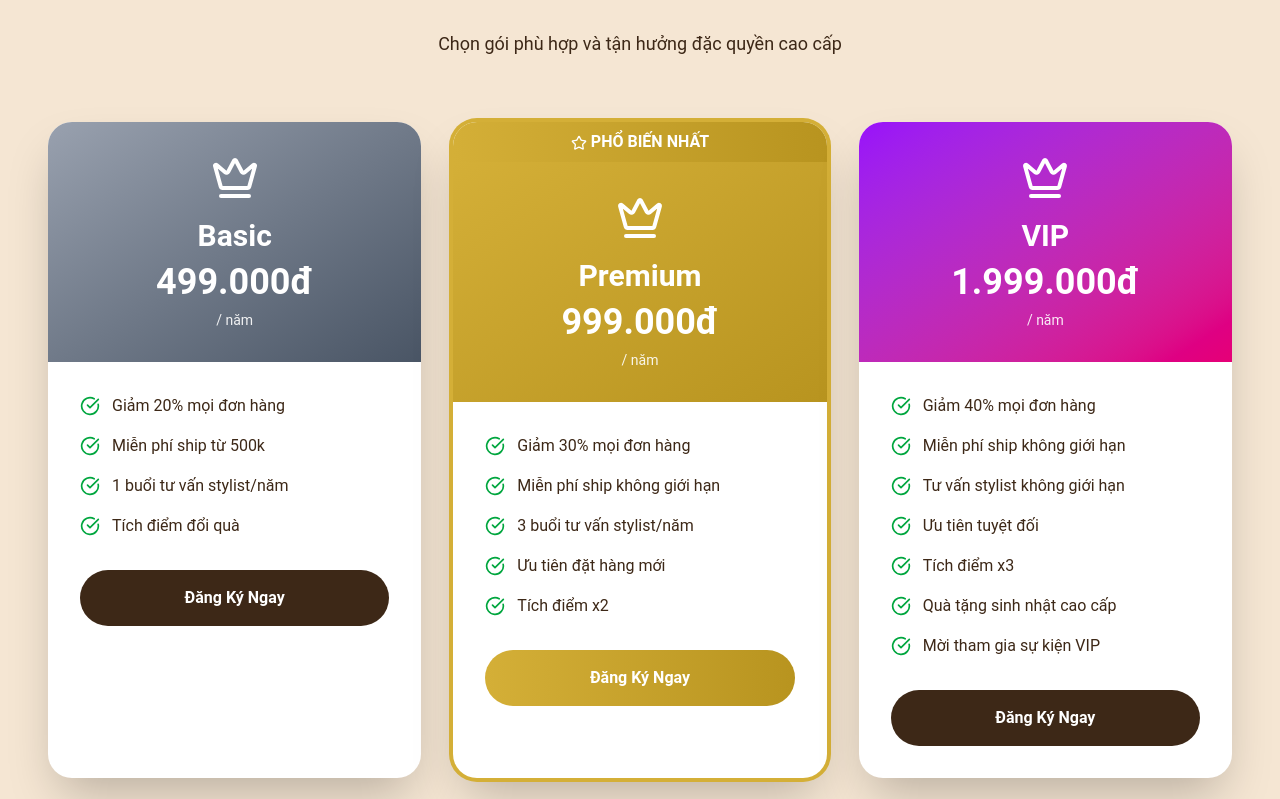
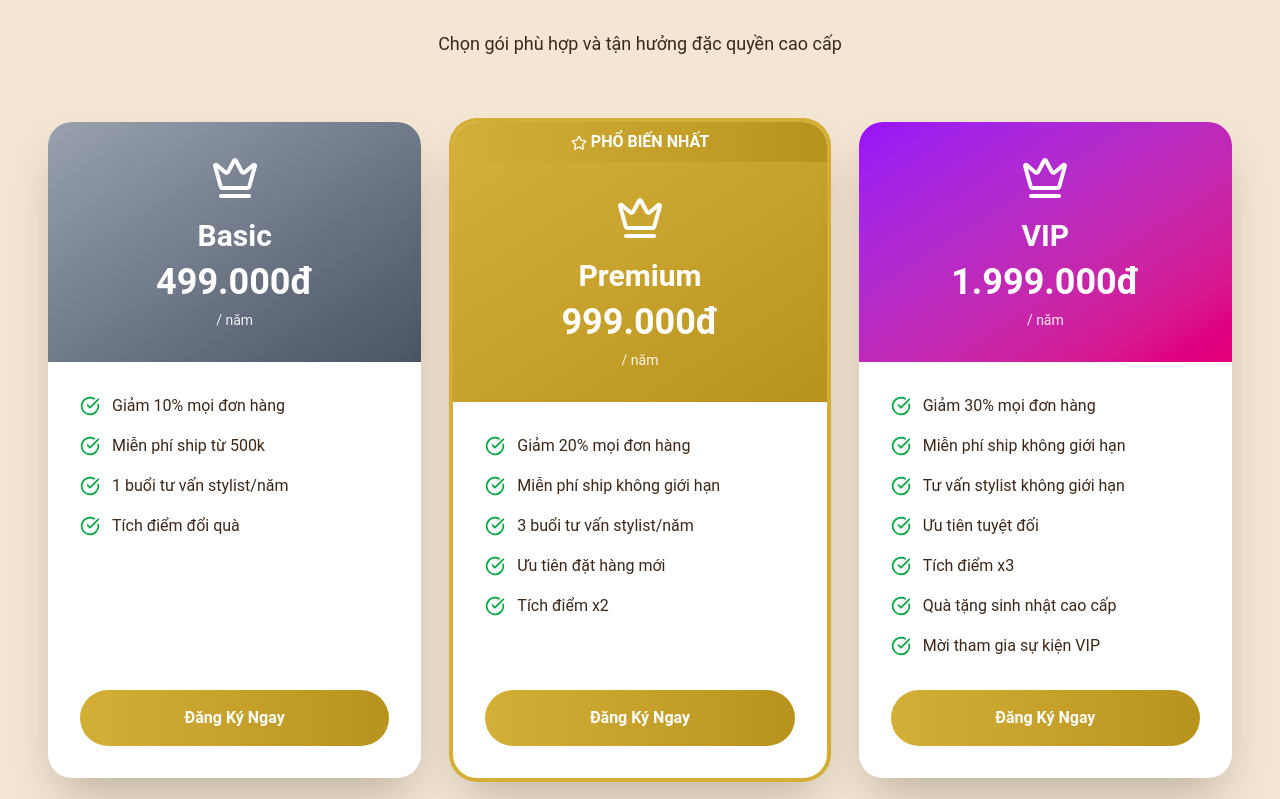
Before and after one commit to phglamm/caprieux, a React (Vite) app: page /service in a window 1280 px wide. Shown: the part 1241-2040 px from the top of the page. Built offline with nearby package versions, Linux system fonts and the light colour scheme.

Commit message:
Update ServicesScreen.jsx

```diff
--- a/src/pages/ServicesScreen/ServicesScreen.jsx
+++ b/src/pages/ServicesScreen/ServicesScreen.jsx
@@ -1,5 +1,5 @@
 import { useState } from "react";
-import { motion, AnimatePresence } from "framer-motion";
+import { motion } from "framer-motion";
 import {
   Home,
   Crown,
@@ -75,7 +75,7 @@ export default function ServicesScreen() {
       period: "/ năm",
       color: "from-gray-400 to-gray-600",
       features: [
-        "Giảm 20% mọi đơn hàng",
+        "Giảm 10% mọi đơn hàng",
         "Miễn phí ship từ 500k",
         "1 buổi tư vấn stylist/năm",
         "Tích điểm đổi quà",
@@ -88,7 +88,7 @@ export default function ServicesScreen() {
       period: "/ năm",
       color: "from-[#d4af37] to-[#b8941f]",
       features: [
-        "Giảm 30% mọi đơn hàng",
+        "Giảm 20% mọi đơn hàng",
         "Miễn phí ship không giới hạn",
         "3 buổi tư vấn stylist/năm",
         "Ưu tiên đặt hàng mới",
@@ -102,7 +102,7 @@ export default function ServicesScreen() {
       period: "/ năm",
       color: "from-purple-600 to-pink-600",
       features: [
-        "Giảm 40% mọi đơn hàng",
+        "Giảm 30% mọi đơn hàng",
         "Miễn phí ship không giới hạn",
         "Tư vấn stylist không giới hạn",
         "Ưu tiên tuyệt đối",
@@ -156,9 +156,9 @@ export default function ServicesScreen() {
   };
 
   return (
-    <div className="min-h-screen bg-gradient-to-br from-[#f5e6d3] to-[#d4b896]">
+    <div className="min-h-screen bg-linear-to-br from-[#f5e6d3] to-[#d4b896]">
       {/* Hero Section */}
-      <section className="relative w-full bg-gradient-to-br from-[#3d2817] via-[#5d4433] to-[#3d2817] py-24 lg:py-32 text-center text-[#f5e6d3] overflow-hidden">
+      <section className="relative w-full bg-linear-to-br from-[#3d2817] via-[#5d4433] to-[#3d2817] py-24 lg:py-32 text-center text-[#f5e6d3] overflow-hidden">
         <div
           className="absolute inset-0 opacity-10"
           style={{
@@ -301,25 +301,25 @@ export default function ServicesScreen() {
                 key={idx}
                 variants={scaleVariants}
                 whileHover={{ scale: 1.05, y: -10 }}
-                className={`bg-white rounded-3xl overflow-hidden shadow-2xl ${
+                className={`bg-white rounded-3xl overflow-hidden shadow-2xl flex flex-col ${
                   plan.popular ? "ring-4 ring-[#d4af37]" : ""
                 }`}
               >
                 {plan.popular && (
-                  <div className="bg-gradient-to-r from-[#d4af37] to-[#b8941f] text-white text-center py-2 font-bold">
+                  <div className="bg-linear-to-r from-[#d4af37] to-[#b8941f] text-white text-center py-2 font-bold">
                     <Star className="w-4 h-4 inline mr-1" />
                     PHỔ BIẾN NHẤT
                   </div>
                 )}
                 <div
-                  className={`bg-gradient-to-br ${plan.color} p-8 text-white text-center`}
+                  className={`bg-linear-to-br ${plan.color} p-8 text-white text-center`}
                 >
                   <Crown className="w-12 h-12 mx-auto mb-4" />
                   <h3 className="text-3xl font-bold mb-2">{plan.name}</h3>
                   <div className="text-4xl font-bold mb-2">{plan.price}</div>
                   <div className="text-sm opacity-90">{plan.period}</div>
                 </div>
-                <div className="p-8">
+                <div className="p-8 flex flex-col grow">
                   <ul className="space-y-4 mb-8">
                     {plan.features.map((feature, i) => (
                       <li key={i} className="flex items-start gap-3">
@@ -328,17 +328,15 @@ export default function ServicesScreen() {
                       </li>
                     ))}
                   </ul>
+                  <div className="mt-auto">
                     <motion.button
                       whileHover={{ scale: 1.05 }}
                       whileTap={{ scale: 0.95 }}
-                    className={`w-full py-4 rounded-full font-bold ${
-                      plan.popular
-                        ? "bg-gradient-to-r from-[#d4af37] to-[#b8941f] text-white"
-                        : "bg-[#3d2817] text-white"
-                    }`}
+                      className="w-full py-4 rounded-full font-bold bg-linear-to-r from-[#d4af37] to-[#b8941f] text-white"
                     >
                       Đăng Ký Ngay
                     </motion.button>
+                  </div>
                 </div>
               </motion.div>
             ))}
@@ -434,7 +432,7 @@ export default function ServicesScreen() {
                   boxShadow: "0 10px 40px rgba(212, 175, 55, 0.4)",
                 }}
                 whileTap={{ scale: 0.95 }}
-                className="w-full bg-gradient-to-r from-[#d4af37] to-[#b8941f] text-white py-4 rounded-full font-bold text-lg flex items-center justify-center gap-2 shadow-xl"
+                className="w-full bg-linear-to-r from-[#d4af37] to-[#b8941f] text-white py-4 rounded-full font-bold text-lg flex items-center justify-center gap-2 shadow-xl"
               >
                 <Crown className="w-5 h-5" />
                 Đăng Ký Ngay
@@ -489,7 +487,7 @@ export default function ServicesScreen() {
       </section>
 
       {/* CTA Section */}
-      <section className="w-full bg-gradient-to-br from-[#3d2817] via-[#5d4433] to-[#3d2817] py-20 lg:py-28 px-6 lg:px-12 text-center text-white">
+      <section className="w-full bg-linear-to-br from-[#3d2817] via-[#5d4433] to-[#3d2817] py-20 lg:py-28 px-6 lg:px-12 text-center text-white">
         <motion.div
           initial="hidden"
           whileInView="visible"
```
Lines whose indentation alone changed are shown as unchanged.
